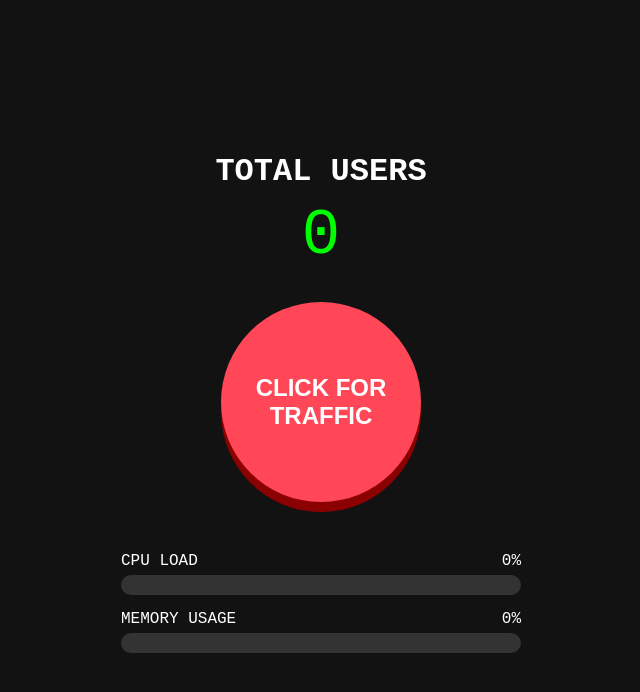
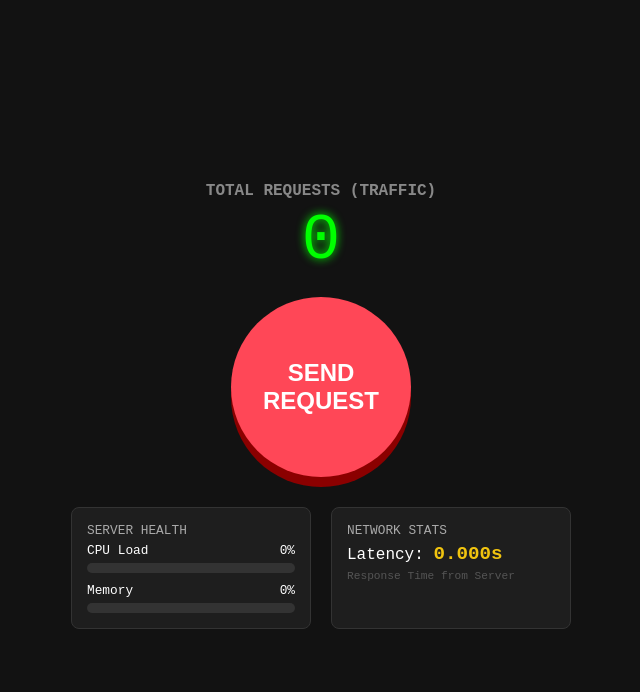
Before and after one commit to KuroganeAs/Clicker, a Flask app: page / in a window 1280 px wide. Shown: the top 692 px of the page, without its empty margins (319-959 px from the left). Run offline with Flask 3, Linux system fonts and the light colour scheme.

Commit message:
Update game.html

```diff
--- a/app/templates/game.html
+++ b/app/templates/game.html
@@ -3,7 +3,7 @@
 <head>
     <meta charset="UTF-8">
     <meta name="viewport" content="width=device-width, initial-scale=1.0">
-    <title>Server Destroyer Clicker</title>
+    <title>Server Destroyer</title>
     <style>
         body {
             background-color: #121212;
@@ -18,140 +18,110 @@
             overflow: hidden;
         }
 
-        /* WARNING OVERLAY */
         #danger-zone {
             display: none;
-            position: fixed;
-            top: 0; left: 0; width: 100%; height: 100%;
-            background: rgba(255, 0, 0, 0.5);
-            z-index: 10;
-            pointer-events: none;
+            position: fixed; top: 0; left: 0; width: 100%; height: 100%;
+            background: rgba(255, 0, 0, 0.5); z-index: 10; pointer-events: none;
             animation: flash 0.2s infinite;
         }
-        @keyframes flash {
-            0% { opacity: 0.2; }
-            50% { opacity: 0.6; }
-            100% { opacity: 0.2; }
+        @keyframes flash { 0% { opacity: 0.2; } 50% { opacity: 0.6; } 100% { opacity: 0.2; } }
+
+        h1 { margin-bottom: 5px; color: #888; font-size: 1rem; }
+        .score { font-size: 4rem; color: #00ff00; margin-bottom: 20px; text-shadow: 0 0 10px #00ff00; }
+
+        button {
+            background-color: #ff4757; color: white; border: none;
+            width: 180px; height: 180px; border-radius: 50%;
+            font-size: 1.5rem; cursor: pointer; box-shadow: 0 10px #8b0000;
+            transition: all 0.1s; outline: none; font-weight: bold; z-index: 5;
         }
+        button:active { transform: scale(0.95) translateY(5px); box-shadow: 0 5px #8b0000; }
 
-        #warning-text {
-            display: none;
-            position: absolute;
-            top: 20%;
-            font-size: 3rem;
-            color: red;
-            background: black;
-            padding: 20px;
-            border: 5px solid red;
-            z-index: 20;
-            text-transform: uppercase;
-            font-weight: bold;
+        /* DASHBOARD INFO BARU */
+        .dashboard {
+            display: flex; gap: 20px; margin-top: 30px; width: 90%; max-width: 500px;
         }
+        .card {
+            background: #1e1e1e; padding: 15px; border-radius: 8px; width: 100%;
+            border: 1px solid #333;
+        }
+        .card-title { font-size: 0.8rem; color: #aaa; margin-bottom: 5px; }
+        .card-value { font-size: 1.2rem; font-weight: bold; }
 
-        h1 { margin-bottom: 10px; }
-        .score { font-size: 4rem; color: #00ff00; margin-bottom: 30px; }
-
-        /* THE BIG BUTTON */
-        button {
-            background-color: #ff4757;
-            color: white;
-            border: none;
-            width: 200px;
-            height: 200px;
-            border-radius: 50%;
-            font-size: 1.5rem;
-            cursor: pointer;
-            box-shadow: 0 10px #8b0000;
-            transition: all 0.1s;
-            outline: none;
-            font-weight: bold;
-            z-index: 5;
-        }
-        button:active {
-            transform: scale(0.95) translateY(5px);
-            box-shadow: 0 5px #8b0000;
-        }
-
-        /* STATUS BARS */
-        .stats-container {
-            margin-top: 50px;
-            width: 80%;
-            max-width: 400px;
-        }
-        .stat-box { margin-bottom: 15px; }
-        .label { display: flex; justify-content: space-between; margin-bottom: 5px; }
-        .progress-bg { width: 100%; background: #333; height: 20px; border-radius: 10px; overflow: hidden; }
+        .progress-bg { width: 100%; background: #333; height: 10px; border-radius: 5px; margin-top: 5px; overflow: hidden; }
         .progress-fill { height: 100%; width: 0%; transition: width 0.3s; }
 
-        #cpu-fill { background-color: #3498db; }
-        #mem-fill { background-color: #9b59b6; }
+        #lat-val { color: #f1c40f; } /* Kuning untuk Latency */
 
     </style>
 </head>
 <body>
 
     <div id="danger-zone"></div>
-    <div id="warning-text">⚠️ CRITICAL OVERLOAD! ⚠️<br>SLOW DOWN!</div>
 
-    <h1>TOTAL USERS</h1>
+    <h1>TOTAL REQUESTS (TRAFFIC)</h1>
     <div class="score" id="score">0</div>
 
-    <button onclick="hitServer()">CLICK FOR<br>TRAFFIC</button>
+    <button onclick="hitServer()">SEND<br>REQUEST</button>
 
-    <div class="stats-container">
-        <div class="stat-box">
-            <div class="label"><span>CPU LOAD</span> <span id="cpu-val">0%</span></div>
-            <div class="progress-bg"><div class="progress-fill" id="cpu-fill"></div></div>
+    <div class="dashboard">
+        <div class="card">
+            <div class="card-title">SERVER HEALTH</div>
+
+            <div style="display:flex; justify-content:space-between; font-size:0.8rem;">
+                <span>CPU Load</span> <span id="cpu-text">0%</span>
+            </div>
+            <div class="progress-bg"><div class="progress-fill" id="cpu-bar" style="background:#3498db"></div></div>
+
+            <div style="display:flex; justify-content:space-between; font-size:0.8rem; margin-top:10px;">
+                <span>Memory</span> <span id="mem-text">0%</span>
+            </div>
+            <div class="progress-bg"><div class="progress-fill" id="mem-bar" style="background:#9b59b6"></div></div>
         </div>
-        <div class="stat-box">
-            <div class="label"><span>MEMORY USAGE</span> <span id="mem-val">0%</span></div>
-            <div class="progress-bg"><div class="progress-fill" id="mem-fill"></div></div>
+
+        <div class="card">
+            <div class="card-title">NETWORK STATS</div>
+            <div>Latency: <span id="lat-val" class="card-value">0.000s</span></div>
+            <div style="font-size: 0.7rem; color: #555; margin-top: 5px;">Response Time from Server</div>
         </div>
     </div>
 
     <script>
         async function hitServer() {
             try {
+                const startClient = Date.now();
                 const response = await fetch('/click');
                 const data = await response.json();
 
-                // Update Score
+                // Update Data
                 document.getElementById('score').innerText = data.score;
 
-                // Update Stats
-                updateStat('cpu', data.cpu);
-                updateStat('mem', data.memory);
+                // Update Latency (Server side calculation)
+                document.getElementById('lat-val').innerText = data.latency + 's';
 
-                // Check Danger Levels
-                checkDanger(data.cpu, data.memory);
+                // Update Progress Bars
+                updateBar('cpu', data.cpu);
+                updateBar('mem', data.memory);
+
+                // Warning Overlay Logic
+                const overlay = document.getElementById('danger-zone');
+                if (data.cpu > 90 || data.memory > 90) {
+                    overlay.style.display = 'block';
+                } else {
+                    overlay.style.display = 'none';
+                }
 
             } catch (error) {
-                console.error("Server might be dead...", error);
+                console.error("Server Down");
             }
         }
 
-        function updateStat(type, value) {
-            document.getElementById(`${type}-val`).innerText = value + '%';
-            document.getElementById(`${type}-fill`).style.width = value + '%';
-
-            // Change color if high
-            const bar = document.getElementById(`${type}-fill`);
-            if (value > 90) bar.style.backgroundColor = 'red';
-            else if (type === 'cpu') bar.style.backgroundColor = '#3498db';
-            else bar.style.backgroundColor = '#9b59b6';
-        }
-
-        function checkDanger(cpu, mem) {
-            const overlay = document.getElementById('danger-zone');
-            const text = document.getElementById('warning-text');
-
-            if (cpu > 90 || mem > 90) {
-                overlay.style.display = 'block';
-                text.style.display = 'block';
-            } else {
-                overlay.style.display = 'none';
-                text.style.display = 'none';
-            }
+        function updateBar(type, val) {
+            document.getElementById(type + '-text').innerText = val + '%';
+            const bar = document.getElementById(type + '-bar');
+            bar.style.width = val + '%';
+            if(val > 90) bar.style.background = 'red';
+            else bar.style.background = type === 'cpu' ? '#3498db' : '#9b59b6';
         }
     </script>
 </body>
```
